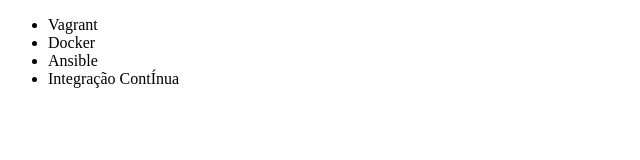
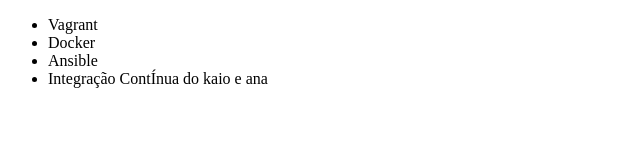
Before and after one commit to Kaio-rodriguesR/projetocurso, a plain HTML site: page index.html in a window 1280 px wide. Shown: the full height of the page, 0-640 px from the left. Drawn offline with Linux system fonts and the light colour scheme.

Commit message:
alterando nome do curso

```diff
--- a/index.html
+++ b/index.html
@@ -9,7 +9,7 @@
         <li>Vagrant</li>
         <li>Docker</li>
         <li>Ansible</li>
-        <li>Integração ContÍnua</li>
+        <li>Integração ContÍnua do kaio e ana</li>
     </ul>
 </body>
 </html>
```
